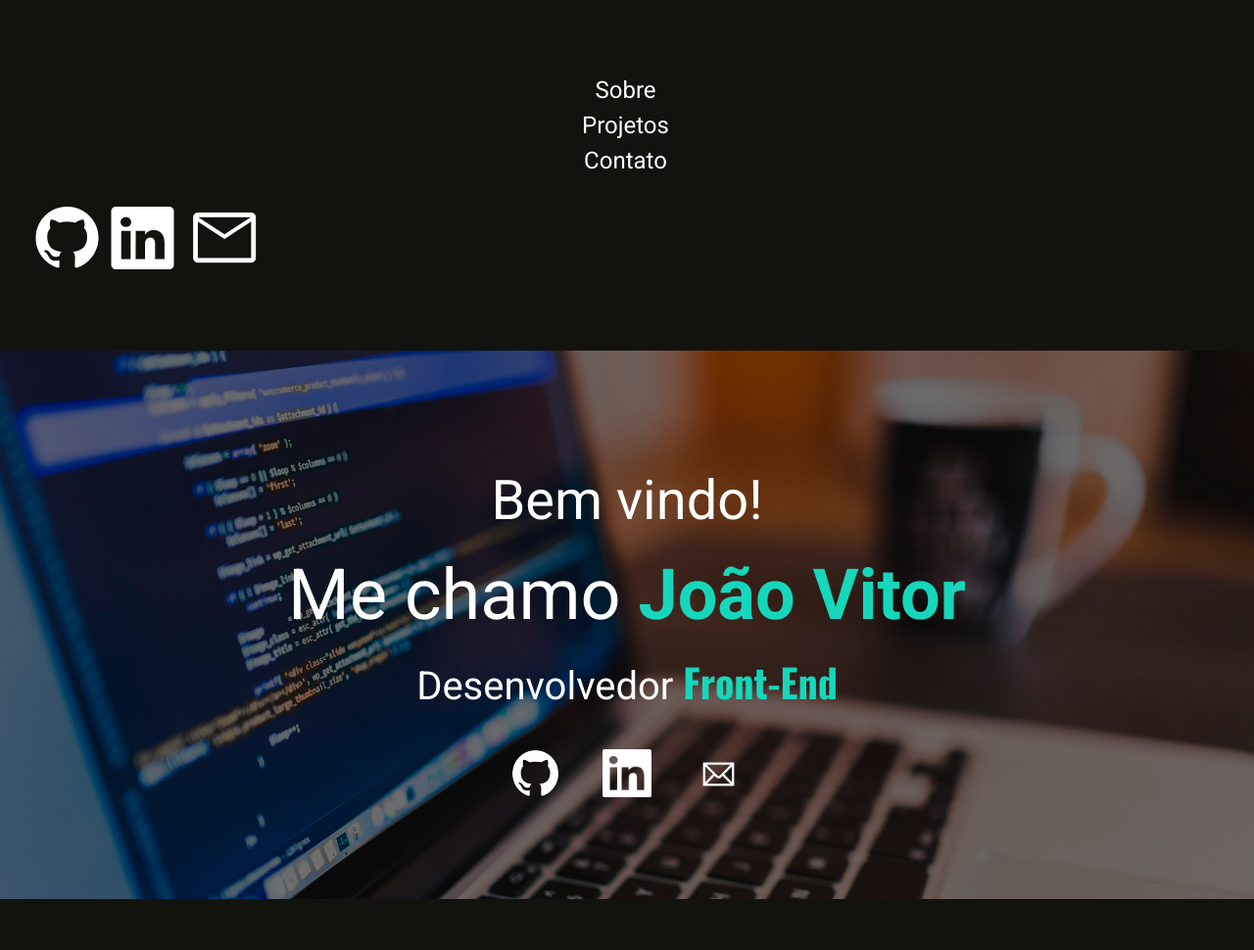
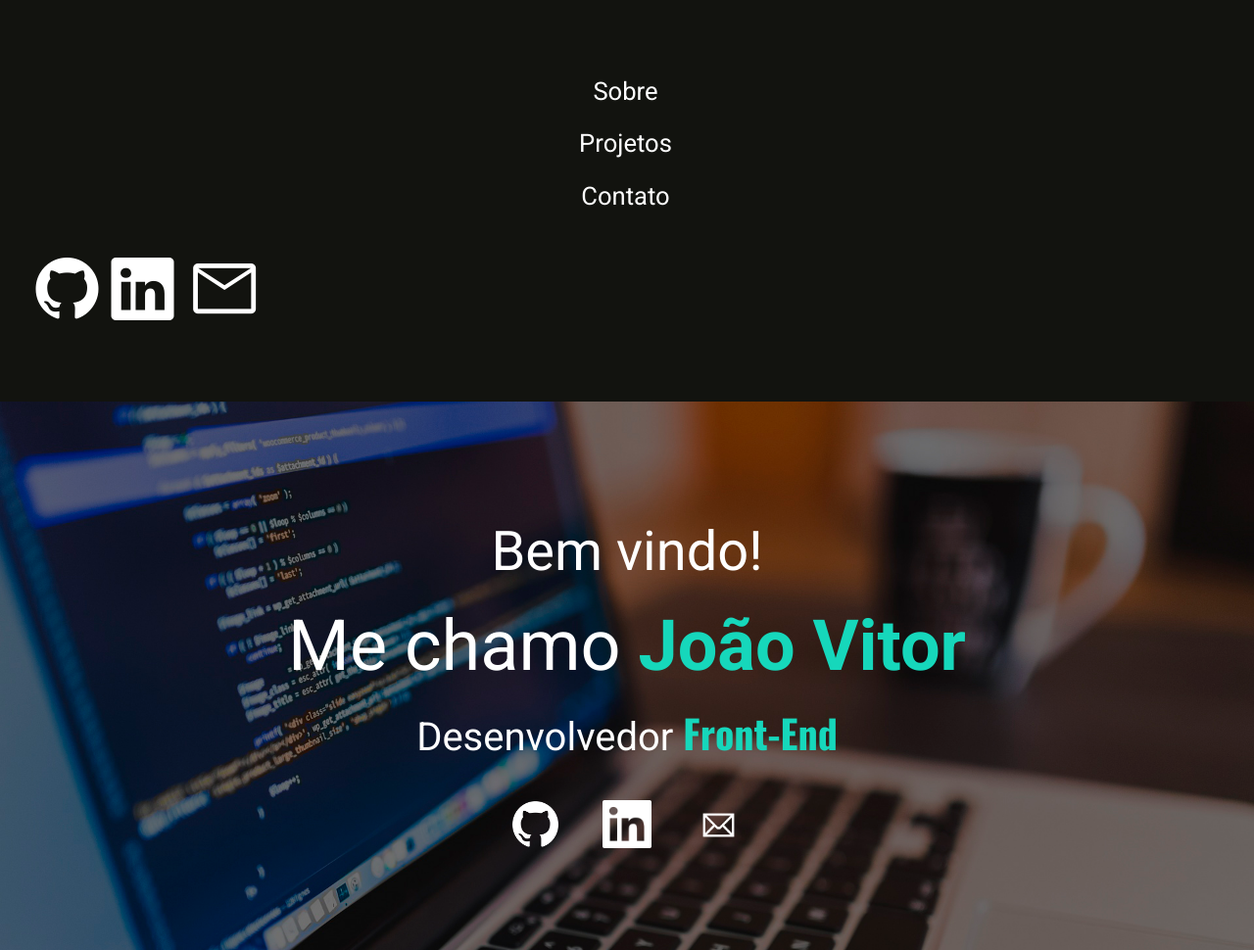
Before and after one commit to JoaoVitorDomingos/Portfolio, a plain HTML site: page index.html in a window 1280 px wide. Shown: the top 970 px of the page at 98% size. Drawn offline with nearby package versions, Linux system fonts and the light colour scheme.

Commit message:
Update style.css

```diff
--- a/css/style.css
+++ b/css/style.css
@@ -130,9 +130,13 @@ header {
     text-align: center;
 }
 
+#menu > nav > ul > li {
+    margin-bottom: 15px;
+}
+
 #menu > nav > ul a {
     color: white;
-    font-size: 1.5em;
+    font-size: 1.6em;
     text-decoration: none;
     margin-right: 3px;
     padding: 5px;
```
